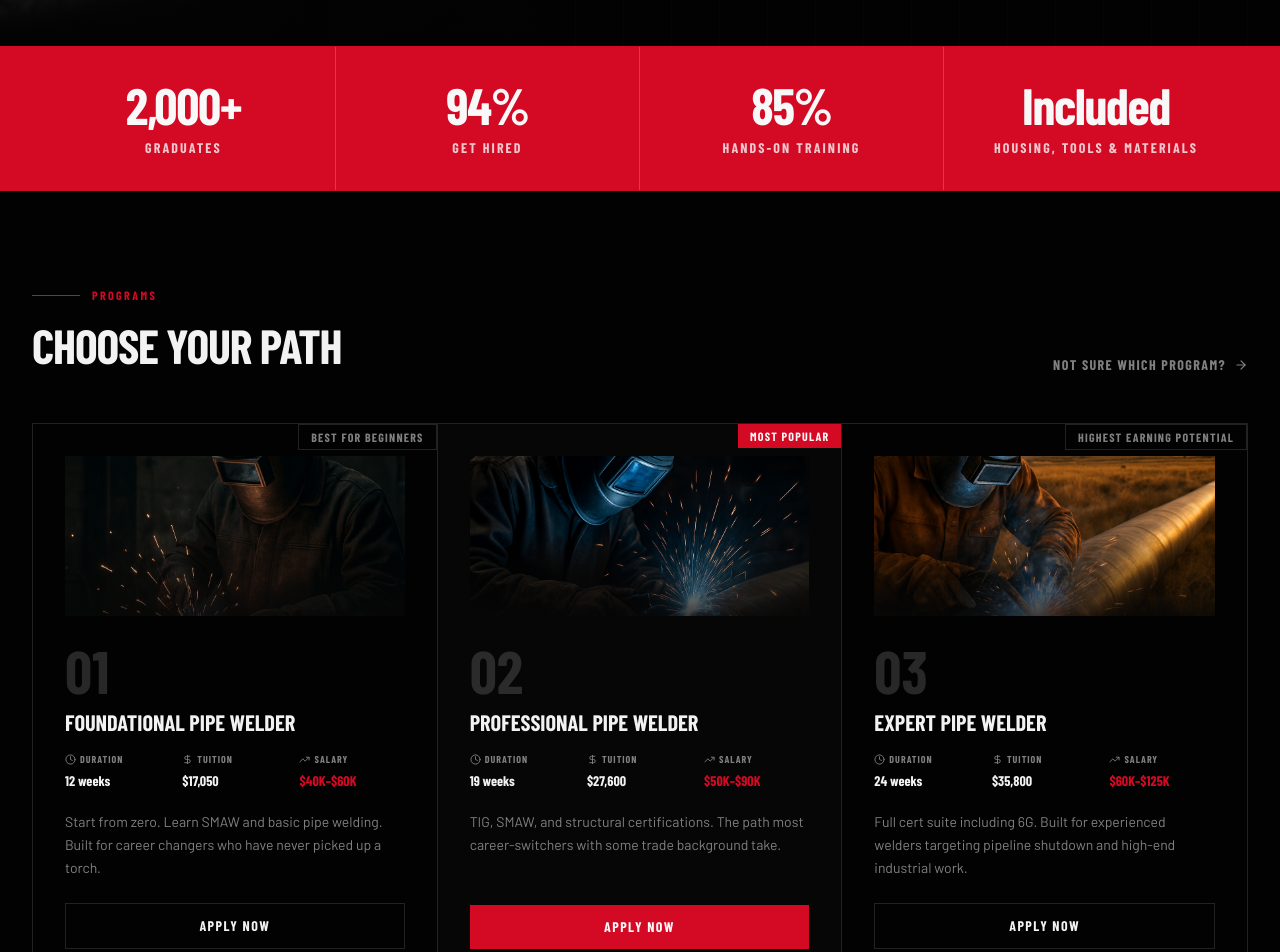
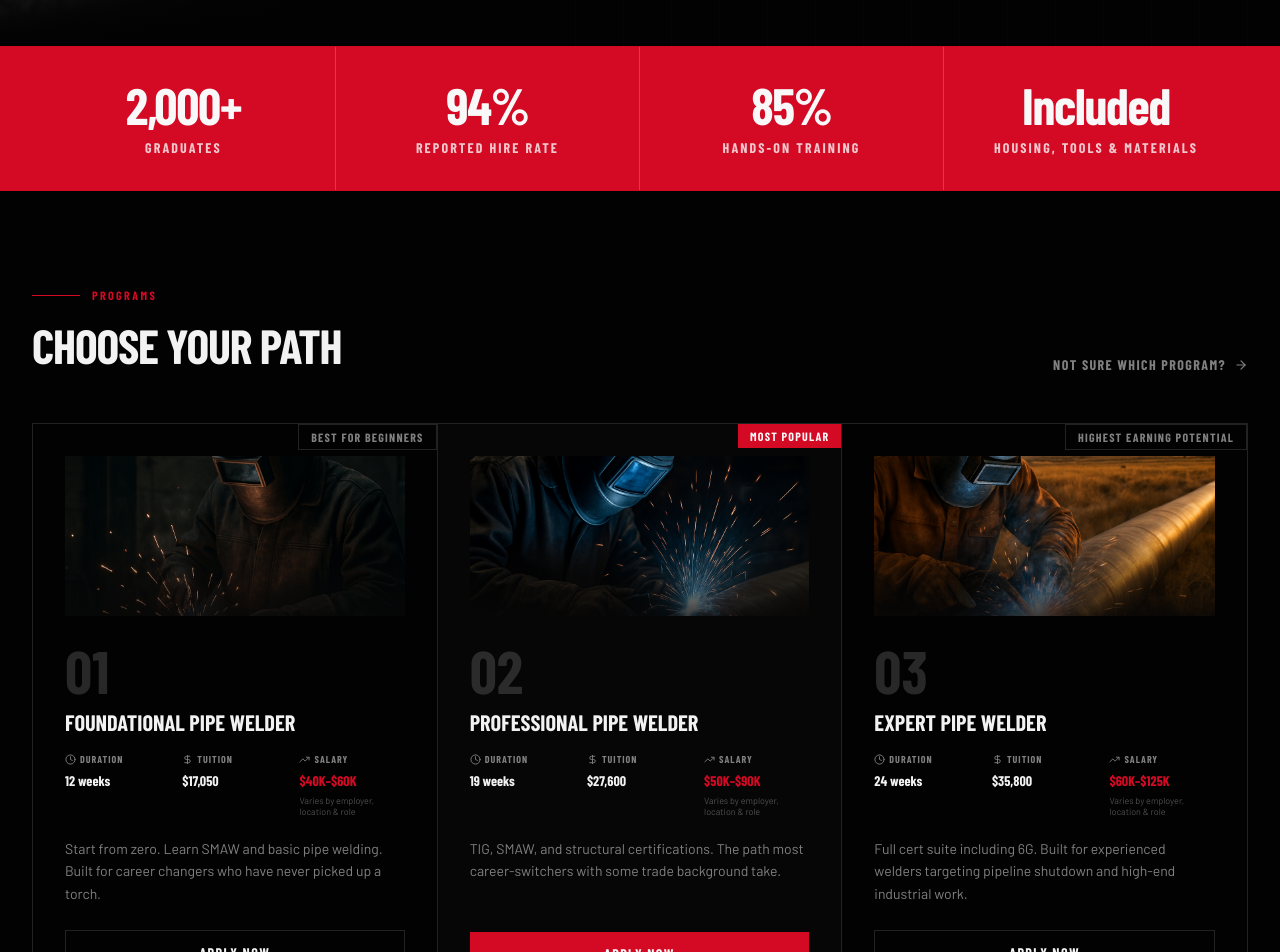
Before and after one commit to desibluedevil/v0-lumion-prototype-1, a Next.js app: page / in a window 1280 px wide. Shown: the part 780-1732 px from the top of the page. Built offline with nearby package versions, Linux system fonts and the light colour scheme; a web font is replaced by a local one.

Commit message:
feat: enhance program details and student confirmation messaging

```diff
--- a/components/wwa/MiaPanel.tsx
+++ b/components/wwa/MiaPanel.tsx
@@ -68,7 +68,7 @@ const STEPS = [
 const CONCERN_RESPONSES: Record<string, { headline: string; body: string }> = {
   "Cost — can I afford it?": {
     headline: "Programs range from $17,050 to $35,800. Housing, tools, and materials are included.",
-    body: "Financing may be available for qualified applicants.",
+    body: "Financing may be available for qualified applicants. An advisor can walk you through options.",
   },
   "Location — can I move to Wyoming?": {
     headline: "WWA is in Gillette, Wyoming, and housing is included so students can relocate for training.",
@@ -79,8 +79,8 @@ const CONCERN_RESPONSES: Record<string, { headline: string; body: string }> = {
     body: "The Foundational Pipe Welder program starts from zero.",
   },
   "Outcome — will I actually get hired?": {
-    headline: "WWA highlights a 94% hire rate and starting salary ranges by program.",
-    body: "No school should guarantee a job, but WWA has strong graduate outcomes across 2,000+ graduates.",
+    headline: "WWA reports a 94% hire rate across 2,000+ graduates.",
+    body: "Salary ranges vary by employer, location, experience, and role. No school can guarantee employment, but WWA has a strong placement track record.",
   },
   "Fit — which program is right for me?": {
     headline: "Based on your experience and goals, Mia can recommend which program to explore first.",
@@ -736,6 +736,10 @@ function FitSummaryCard({
         </div>
       </div>
 
+      <p className="text-[11px] text-muted-foreground/70 leading-relaxed px-1">
+        This is a fit check, not an admissions decision. This is a suggested starting point based on your answers.
+      </p>
+
       <MiaBubble text="Want me to send this to an enrollment advisor? They can help with financing, housing, next start dates, and whether WWA is the right move." />
 
       <div className="ml-9 space-y-2">
@@ -812,7 +816,7 @@ function StudentConfirmation({
             {"You're all set."}
           </p>
           <p className="text-xs text-muted-foreground mt-0.5">
-            An enrollment advisor will reach out with your fit summary and next steps.
+            An enrollment advisor will reach out with your fit summary and next steps. An advisor can confirm details and help you decide the right next step.
           </p>
         </div>
       </div>
--- a/components/wwa/Programs.tsx
+++ b/components/wwa/Programs.tsx
@@ -142,6 +142,9 @@ export default function Programs() {
                       <span className="text-[10px] font-bold tracking-widest uppercase" style={{ fontFamily: "var(--font-barlow-condensed)" }}>{label}</span>
                     </div>
                     <div className={`font-bold text-sm ${className}`} style={{ fontFamily: "var(--font-barlow-condensed)" }}>{value}</div>
+                    {label === "Salary" && (
+                      <p className="text-[9px] text-muted-foreground/60 leading-tight">Varies by employer, location &amp; role</p>
+                    )}
                   </div>
                 ))}
               </div>
--- a/components/wwa/ProofBand.tsx
+++ b/components/wwa/ProofBand.tsx
@@ -1,6 +1,6 @@
 const stats = [
   { value: "2,000+", label: "Graduates" },
-  { value: "94%", label: "Get Hired" },
+  { value: "94%", label: "Reported Hire Rate" },
   { value: "85%", label: "Hands-On Training" },
   { value: "Included", label: "Housing, Tools & Materials" },
 ]
```
